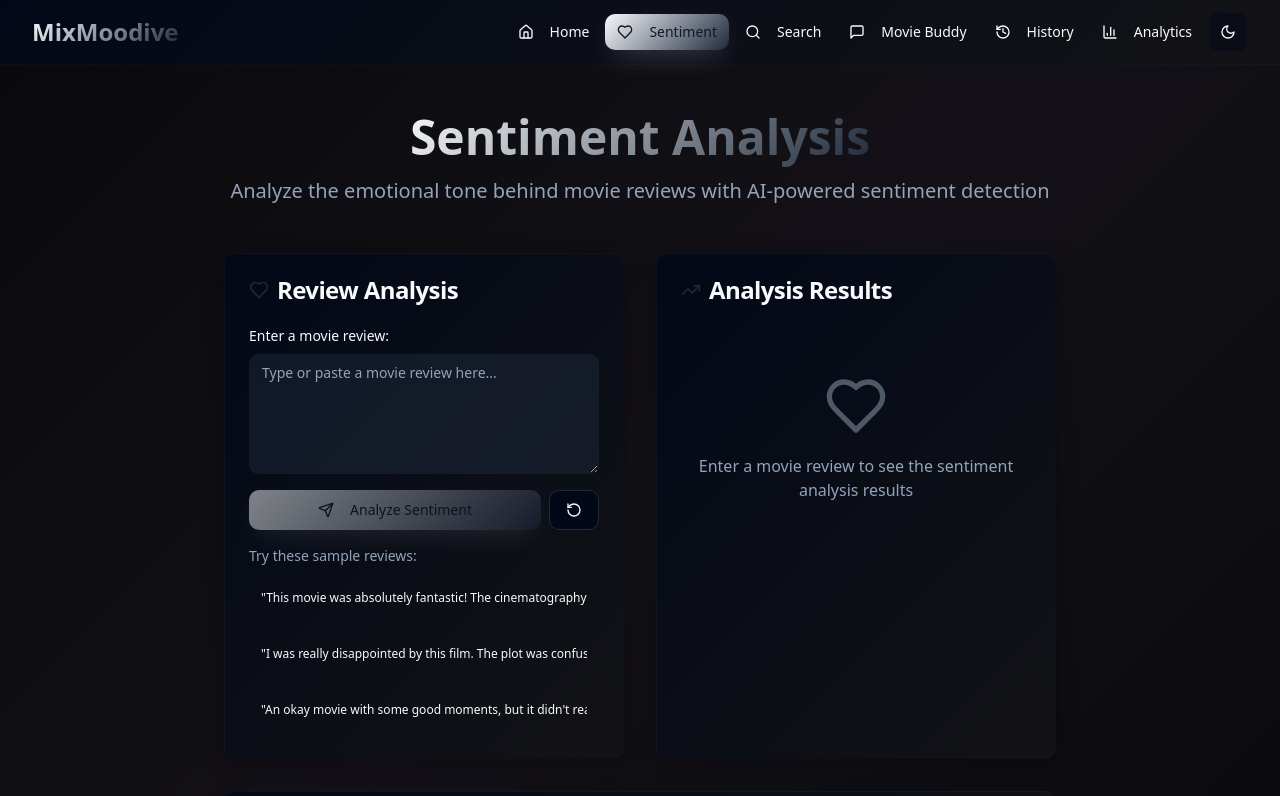
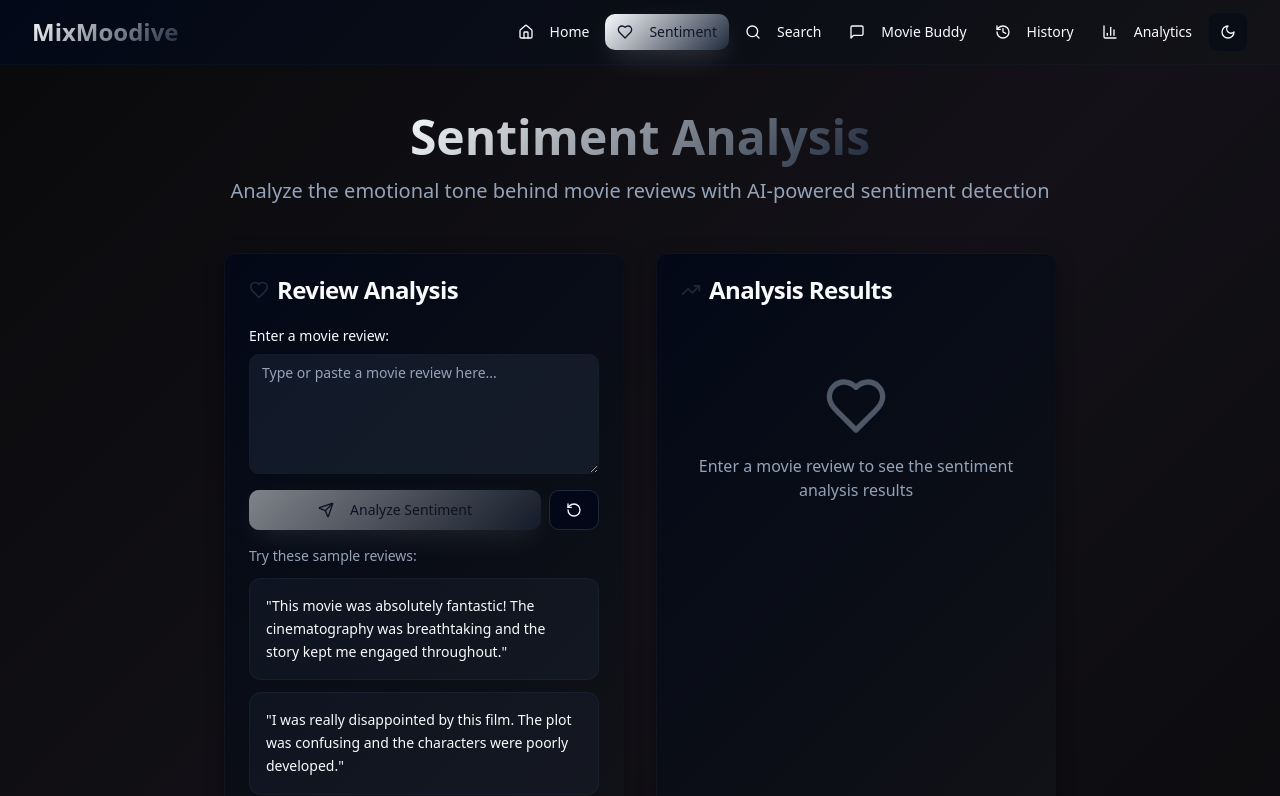
Before and after one commit to ishhhhhsu/mixmoodive-film-finder, a React (Vite) app: page /sentiment in a window 1280 px wide. Shown: the top 796 px of the page. Built offline with nearby package versions, Linux system fonts and the light colour scheme.

Commit message:
Refactor sample reviews section

```diff
--- a/src/pages/SentimentAnalysis.tsx
+++ b/src/pages/SentimentAnalysis.tsx
@@ -130,22 +130,18 @@ const SentimentAnalysis = () => {
               </div>
 
               <div>
-                <p className="text-sm text-muted-foreground mb-2">Try these sample reviews:</p>
-                <div className="space-y-2">
+                <p className="text-sm text-muted-foreground mb-3">Try these sample reviews:</p>
+                <div className="space-y-3">
                   {sampleReviews.map((sample, index) => (
-                    <Button
+                    <div
                       key={index}
-                      variant="ghost"
-                      size="sm"
-                      className="text-left h-auto min-h-[3rem] max-h-[5rem] p-3 text-xs w-full justify-start overflow-hidden"
+                      className="bg-muted/30 border border-border/50 rounded-lg p-4 cursor-pointer hover:bg-muted/50 hover:border-accent/30 transition-all duration-200 max-h-[120px] overflow-y-auto scrollbar-thin scrollbar-thumb-muted scrollbar-track-transparent"
                       onClick={() => setReviewText(sample)}
                     >
-                      <div className="w-full overflow-y-auto scrollbar-thin scrollbar-thumb-muted scrollbar-track-transparent">
-                        <span className="break-words leading-relaxed block">
-                          "{sample.length > 100 ? `${sample.slice(0, 100)}...` : sample}"
-                        </span>
-                      </div>
-                    </Button>
+                      <p className="text-sm text-foreground leading-relaxed break-words">
+                        "{sample}"
+                      </p>
+                    </div>
                   ))}
                 </div>
               </div>
```
